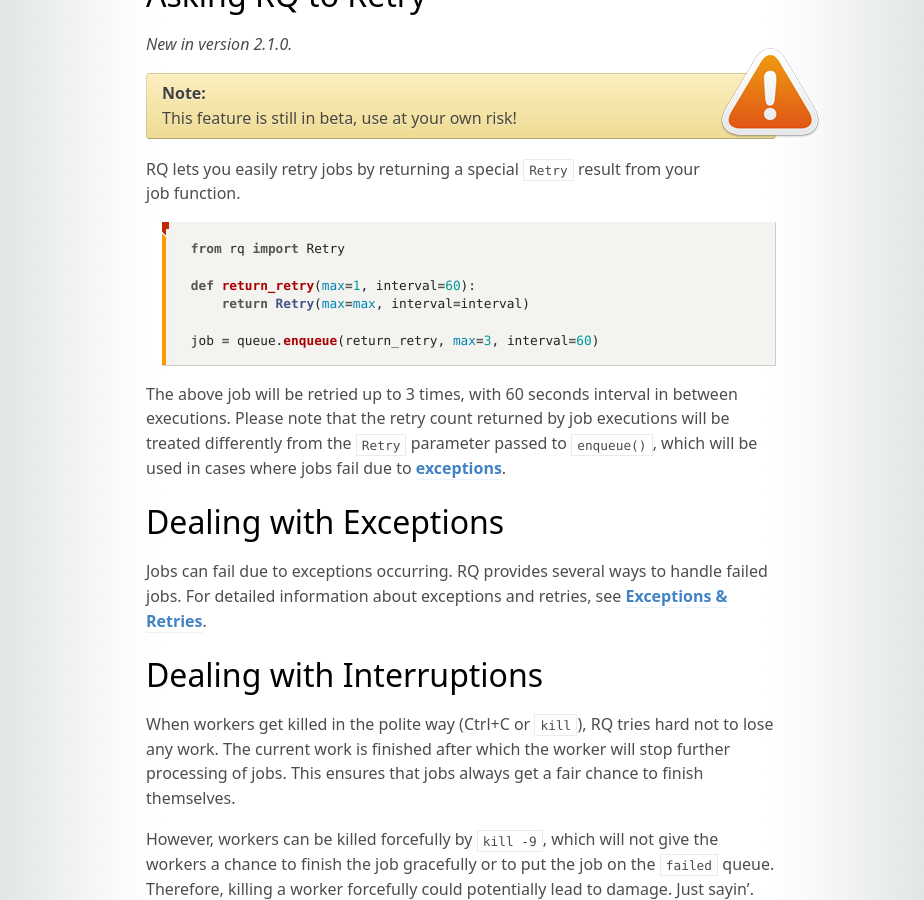
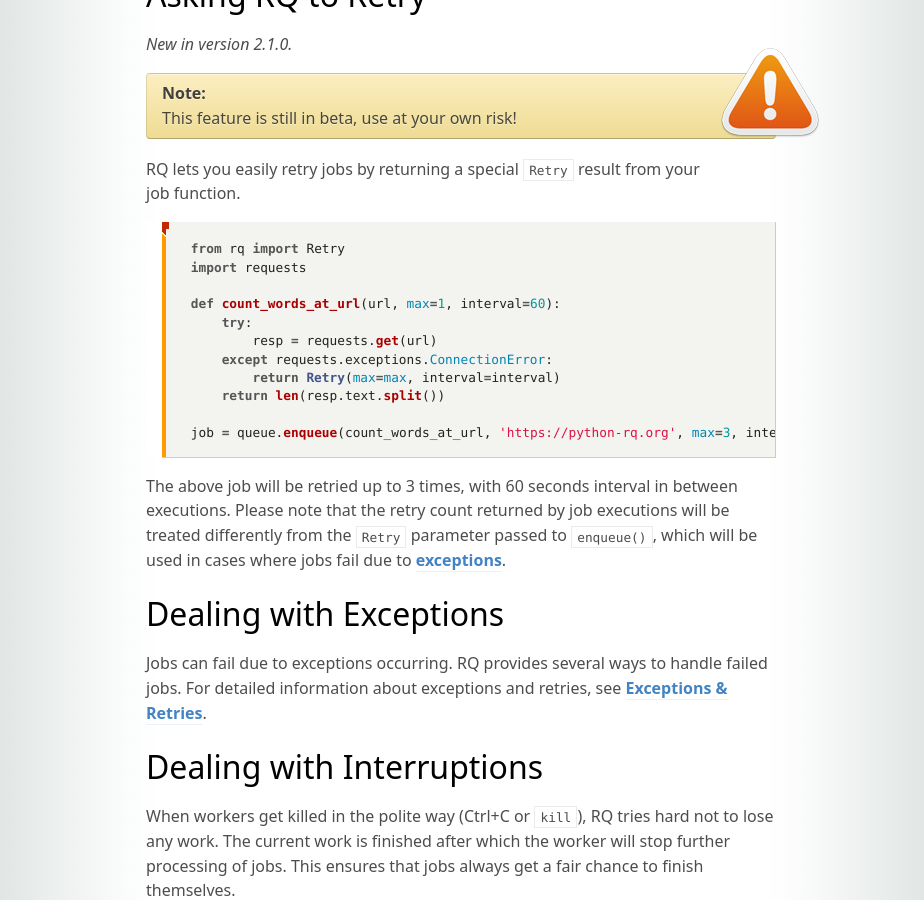
Before and after one commit to rq/rq, a Jekyll site: the page built from docs/docs/results.md, in a window 1280 px wide and 900 px high, scrolled down 2156 px. Shown: the whole window, without its empty margins (179-1103 px from the left). Built offline with Jekyll 4.4.1, drawn with Linux system fonts in a browser that asks for light colours; some web fonts are replaced; comment, search, counter and statistics services are not loaded.

Commit message:
real example of Retry()
A function that always returns Retry is not realistic?

````diff
--- a/docs/docs/results.md
+++ b/docs/docs/results.md
@@ -94,11 +94,16 @@ RQ lets you easily retry jobs by returning a special `Retry` result from your jo
 
 ```python
 from rq import Retry
+import requests
 
-def return_retry(max=1, interval=60):
-    return Retry(max=max, interval=interval)
+def count_words_at_url(url, max=1, interval=60):
+    try:
+        resp = requests.get(url)
+    except requests.exceptions.ConnectionError:
+        return Retry(max=max, interval=interval)
+    return len(resp.text.split())
 
-job = queue.enqueue(return_retry, max=3, interval=60)
+job = queue.enqueue(count_words_at_url, 'https://python-rq.org', max=3, interval=60)
 ```
 
 The above job will be retried up to 3 times, with 60 seconds interval in between executions.
````
